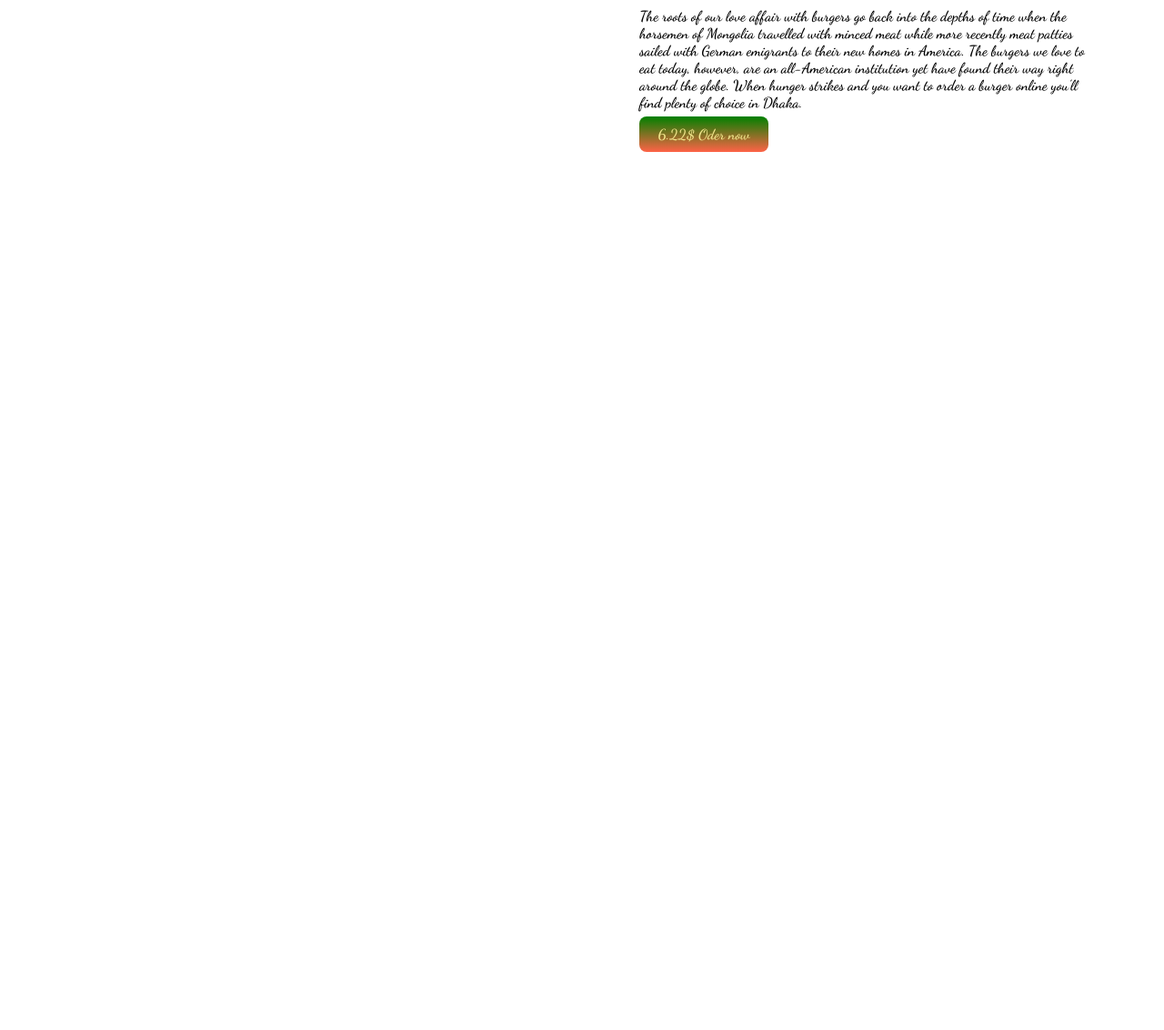
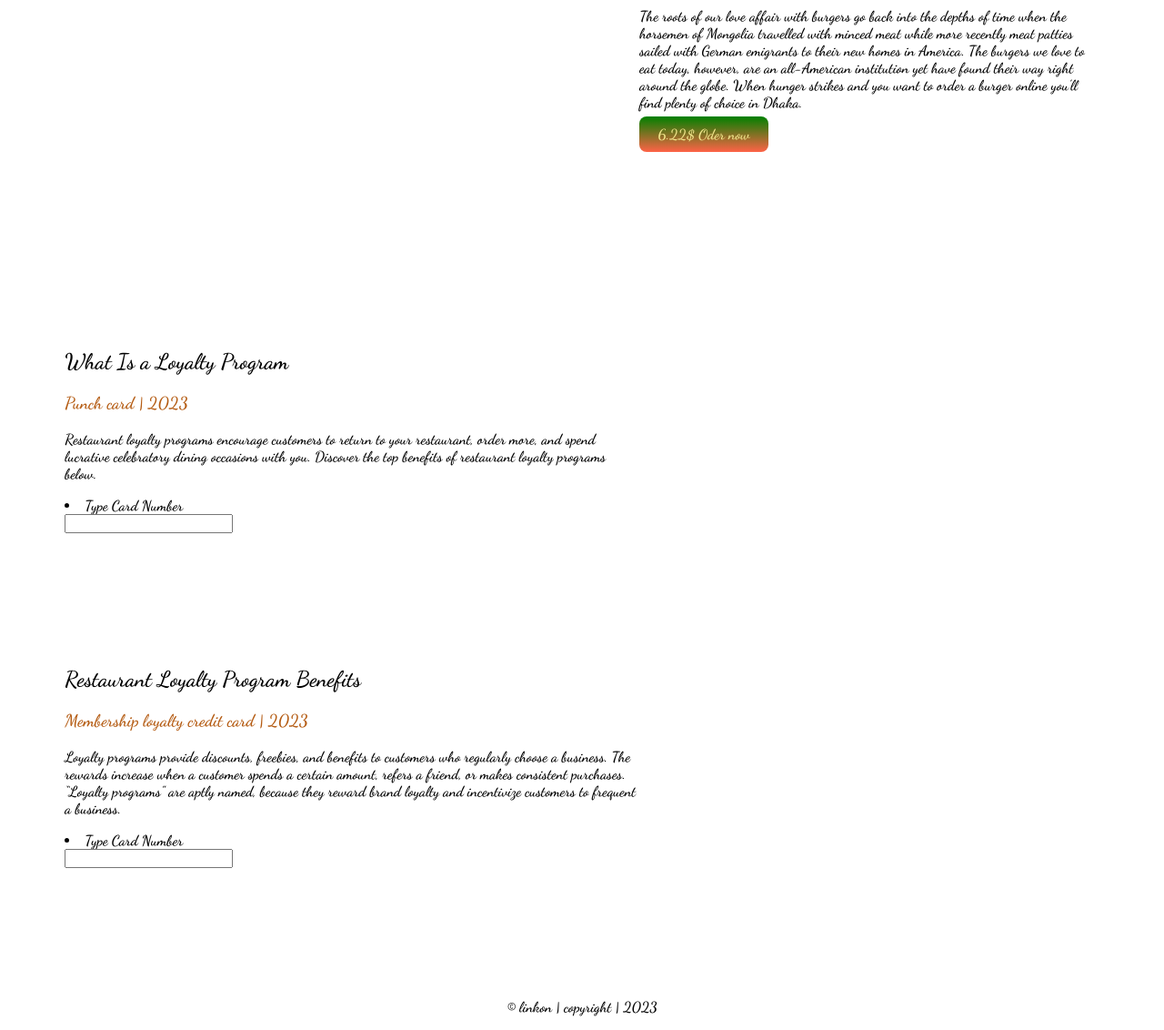
Before and after one commit to bhowmik143/khana-pina, a plain HTML site: page index.html in a window 1280 px wide. Shown: the part 866-1998 px from the top of the page at 91% size. Before the commit the page ends 1166 px from the top, so only its background shows below. Drawn offline with Linux system fonts and the light colour scheme.

Commit message:
style added

```diff
--- a/index.html
+++ b/index.html
@@ -10,7 +10,7 @@
         <link rel="stylesheet" href="style.css">
 </head>
 <body>
-        <section><div class="half-width">
+        <section ><div class="half-width">
             <h1> KHANA PINA </h1>
             <h1 class="golden-color">Chinese Restaurant</h1>
             <h3>Online Oder</h3>
@@ -29,6 +29,29 @@
                         </div>
 
                 </section>
+                <section class="mamber ship">
+
+
+                    <div>
+                        <div class="half-width">
+                            <h2>What Is a Loyalty Program</h2>
+                            <h3 class="golden-color">Punch card | 2023 </h3>
+                    <p>Restaurant loyalty programs encourage customers to return to your restaurant, order more, and spend lucrative celebratory dining occasions with you. Discover the top benefits of restaurant loyalty programs below.</p>
+                    <li>Type Card Number</li>
+                    <input type="number">
+
+                    </div>
+                    <div class="half-width">
+                        <h2>Restaurant Loyalty Program Benefits</h2>
+                        <h3 class="golden-color">Membership loyalty credit card | 2023 </h3>
+                        <p>Loyalty programs provide discounts, freebies, and benefits to customers who regularly choose a business. The rewards increase when a customer spends a certain amount, refers a friend, or makes consistent purchases. “Loyalty programs” are aptly named, because they reward brand loyalty and incentivize customers to frequent a business.</p>
+                        <li>Type Card Number</li>
+                        <input type="number">
+                    </div>
+                            </div>
+
+                     </section>
 
 </body>
+<footer> <p>© linkon | copyright | 2023</p></footer>
 </html>
--- a/style.css
+++ b/style.css
@@ -28,3 +28,6 @@ section{
             border-radius: 8px;
             font-weight: 700;
         }
+        footer p{
+            text-align: center;
+        }
```
